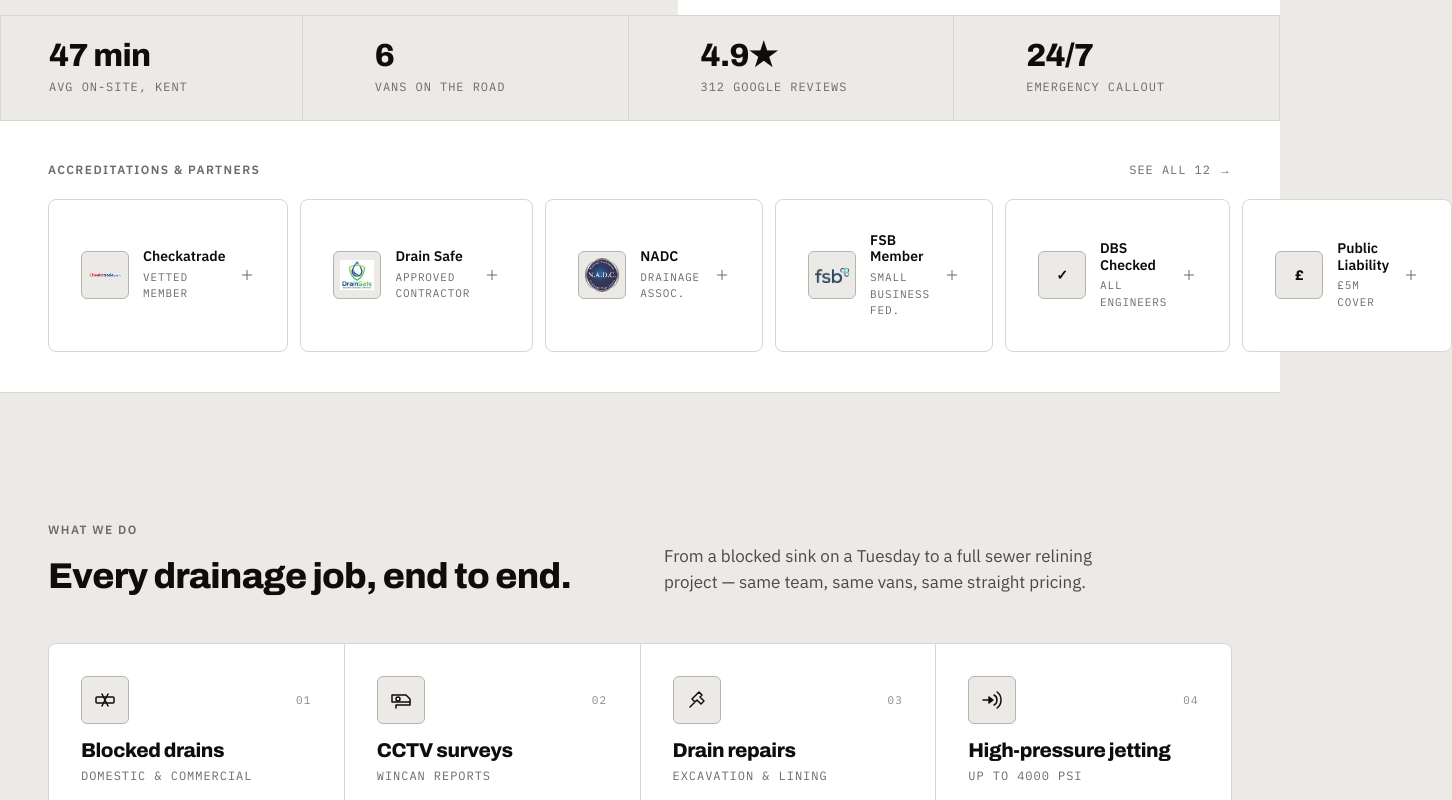
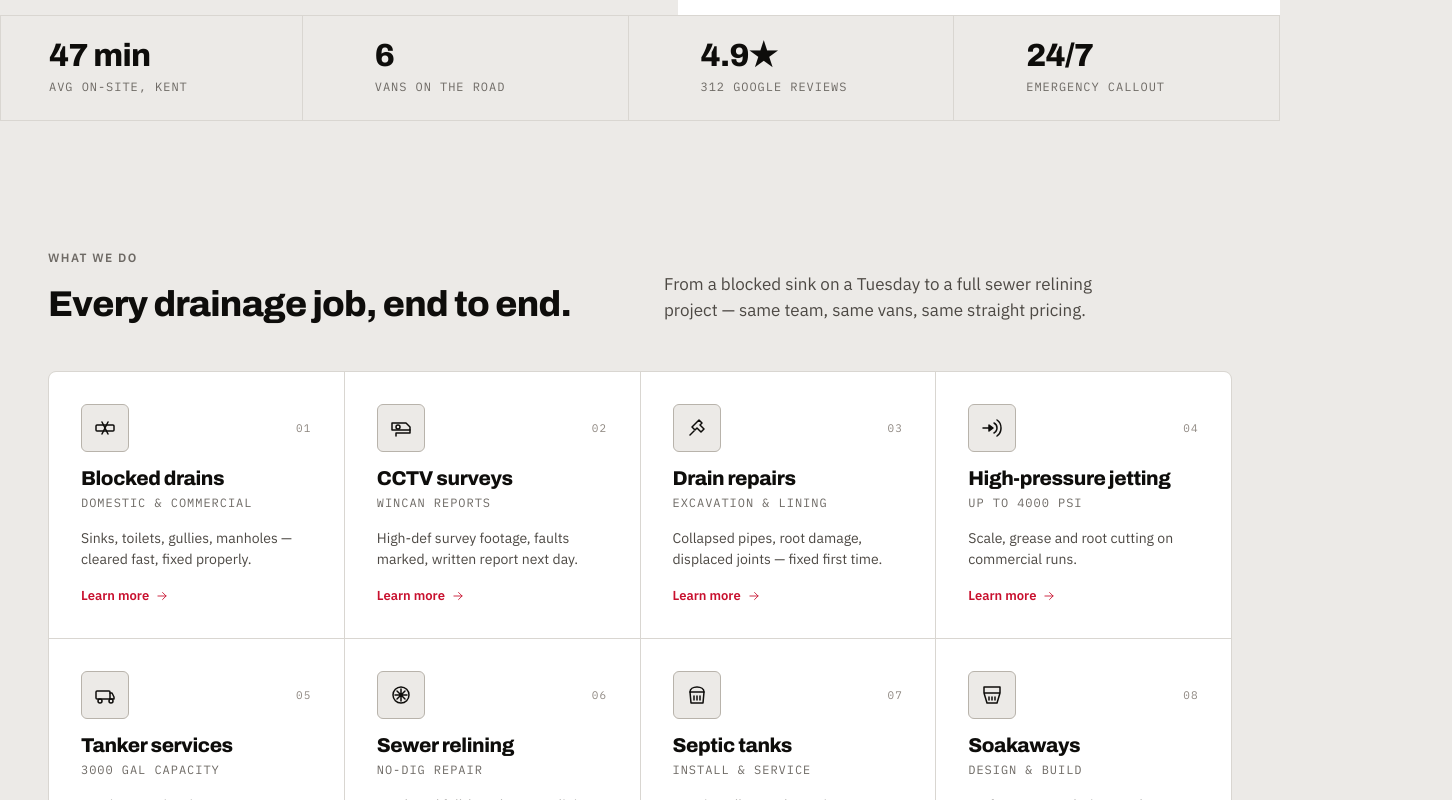
Before and after one commit to discoverable-dude/bp-drains, a Next.js app: page / in a window 1280 px wide. Shown: the part 840-1640 px from the top of the page, 1452 px wide, since content can reach past the window. Built offline with nearby package versions, Linux system fonts and the light colour scheme.

Commit message:
Remove accreditations & partners banner section
https://claude.ai/code/session_01GkyFztPjFMJLXMoZFW3scV

```diff
--- a/src/app/page.tsx
+++ b/src/app/page.tsx
@@ -5,7 +5,6 @@ import UtilityBar from '@/components/UtilityBar';
 import SiteHeader from '@/components/SiteHeader';
 import SiteFooter from '@/components/SiteFooter';
 import Icon from '@/components/Icon';
-import AccreditChip from '@/components/AccreditChip';
 import Eyebrow from '@/components/Eyebrow';
 import { BP_PHONE, BP_PHONE_TEL, BP_AREAS } from '@/lib/constants';
 
@@ -174,31 +173,6 @@ export default function HomePage() {
                 </div>
               ))}
             </div>
-          </div>
-        </div>
-      </section>
-
-      {/* ── ACCREDITATIONS ── */}
-      <section style={{ background: 'var(--bp-white)', padding: '40px var(--bp-gutter)', borderBottom: '1px solid var(--bp-line)' }}>
-        <div style={{ maxWidth: 'var(--bp-container)', margin: '0 auto' }}>
-          <div style={{ display: 'flex', alignItems: 'center', justifyContent: 'space-between', marginBottom: 20 }}>
-            <Eyebrow index="02 / 09" label="Accreditations & partners" />
-            <a href="#" style={{
-              fontFamily: 'var(--bp-font-mono)', fontSize: 12, letterSpacing: '0.08em',
-              textTransform: 'uppercase', color: 'var(--bp-fg-muted)',
-            }}>See all 12 →</a>
-          </div>
-          <div style={{ display: 'grid', gridTemplateColumns: 'repeat(3, 1fr)', gap: 12 }}
-               className="accredit-grid">
-            <style>{`.accredit-grid { grid-template-columns: repeat(6, 1fr) !important; }
-              @media (max-width: 767px) { .accredit-grid { grid-template-columns: repeat(3, 1fr) !important; } }`}
-            </style>
-            <AccreditChip name="Checkatrade"   sub="Vetted member"       mark="✓"  logoSrc="/logos/checkatrade-com-logo-png_seeklogo-215905-removebg-preview.webp" />
-            <AccreditChip name="Drain Safe"    sub="Approved contractor" mark="DS" logoSrc="/logos/Drain-Safe-Logo.webp" />
-            <AccreditChip name="NADC"          sub="Drainage assoc."     mark="N"  logoSrc="/logos/NADC-Logo-Original-removebg-preview.webp" />
-            <AccreditChip name="FSB Member"    sub="Small business fed." mark="F"  logoSrc="/logos/Federation_of_Small_Businesses_logo-svg.png" />
-            <AccreditChip name="DBS Checked"   sub="All engineers"       mark="✓" />
-            <AccreditChip name="Public Liability" sub="£5m cover"        mark="£" />
           </div>
         </div>
       </section>
```
